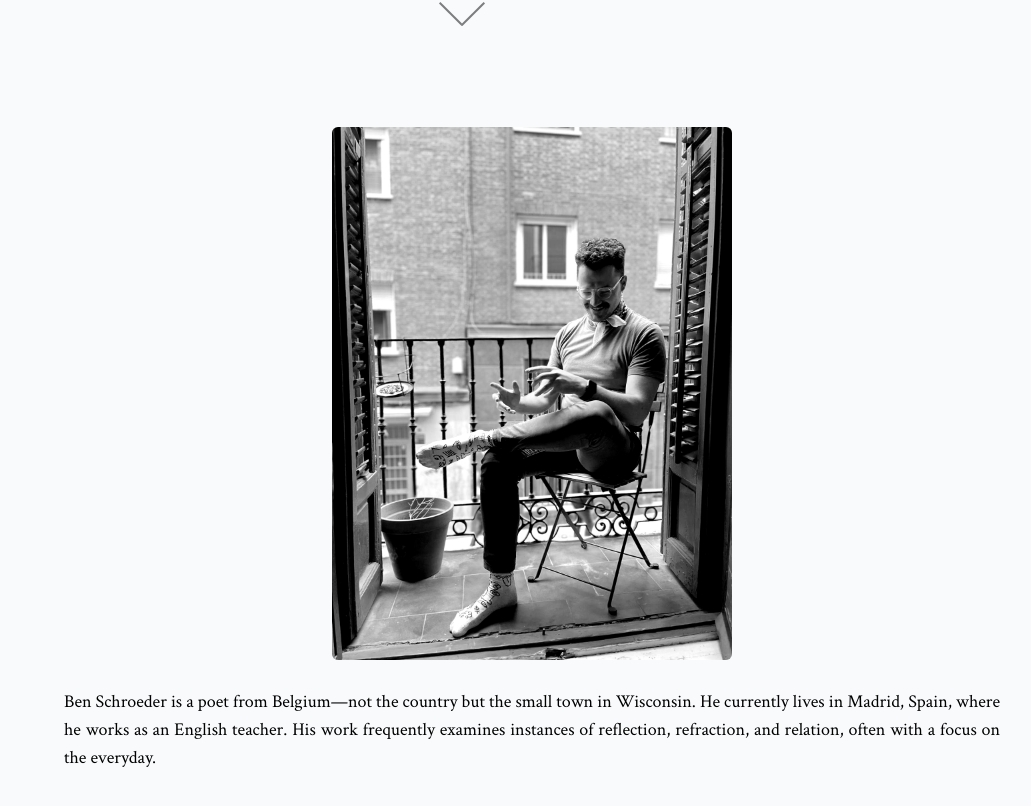
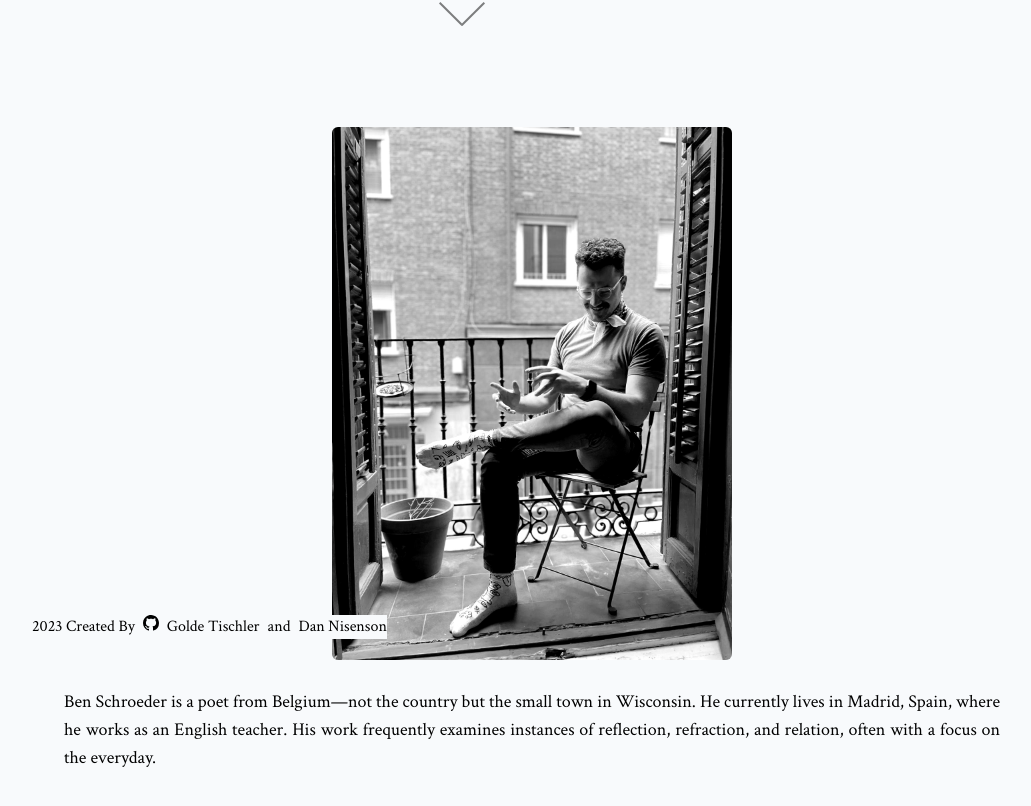
Before and after one commit to goldet/benspoetryapp, a Next.js app: page / in a window 1280 px wide. Shown: the part 673-1479 px from the top of the page, without its empty margins (108-1139 px from the left). Built offline with nearby package versions, Linux system fonts and the light colour scheme; a web font is replaced by a local one.

Commit message:
linked in footer options

```diff
--- a/components/Footer.jsx
+++ b/components/Footer.jsx
@@ -1,20 +1,35 @@
 import { GoMarkGithub } from "react-icons/go";
+import { AiFillLinkedin } from "react-icons/ai";
 
 const Footer = () => {
   return (
-     <footer className="bottom-0">
+    <footer className="bottom-0">
       <div className="m-auto w-full">
-        <div className="flex gap-2 justify-stretch">
+        <div className="justify-stretch flex gap-2">
           2023 Created By <GoMarkGithub className="flex" />{" "}
           <a href="https://github.com/goldet" target="blank">
             Golde Tischler
-          </a> and
+          </a>{" "}
+          and
           <a href="https://github.com/DanNisenson" target="blank">
             Dan Nisenson
           </a>
         </div>
-     </div>
-     </footer>
+
+        {/*  linkedin option */}
+
+        {/* <div className="justify-stretch flex gap-2">
+          2023 Created By <AiFillLinkedin className="flex " />{" "}
+          <a href="https://www.linkedin.com/in/golde-tischler/" target="blank">
+            Golde Tischler
+          </a>{" "}
+          and
+          <a href="https://www.linkedin.com/in/dan-nisenson/" target="blank">
+            Dan Nisenson
+          </a>
+        </div> */}
+      </div>
+    </footer>
   );
 };
 
--- a/layouts/layout.jsx
+++ b/layouts/layout.jsx
@@ -1,4 +1,5 @@
 import Head from "next/head";
+import Footer from "../components/Footer";
 import Navbar from "../components/navbar/Navbar";
 
 const Layout = ({ children }) => {
@@ -12,7 +13,7 @@ const Layout = ({ children }) => {
 
       <Navbar />
       <main>{children}</main>
-
+<Footer/>
 
     </>
   );
```
